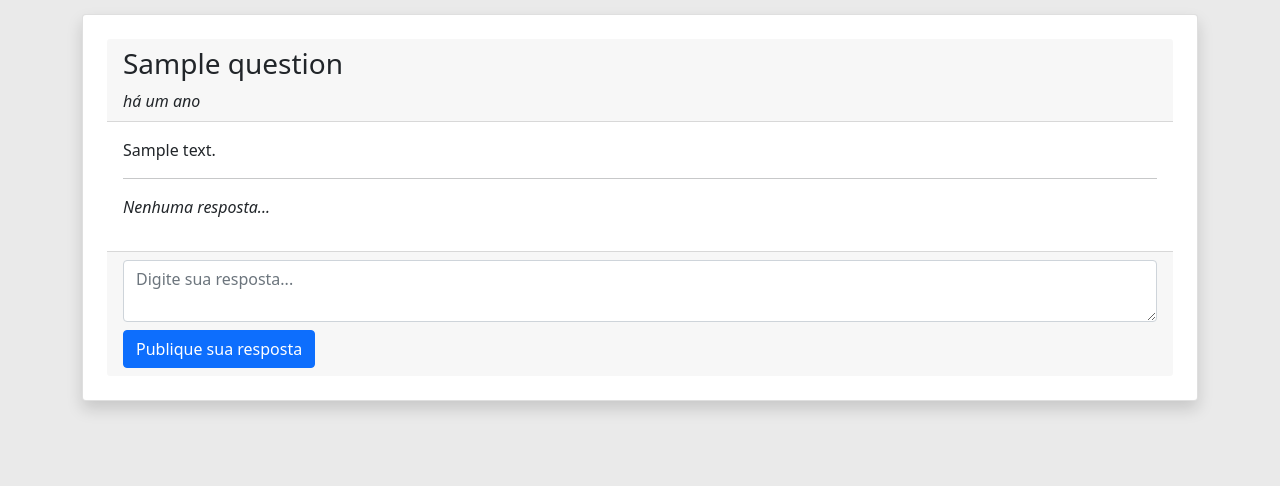
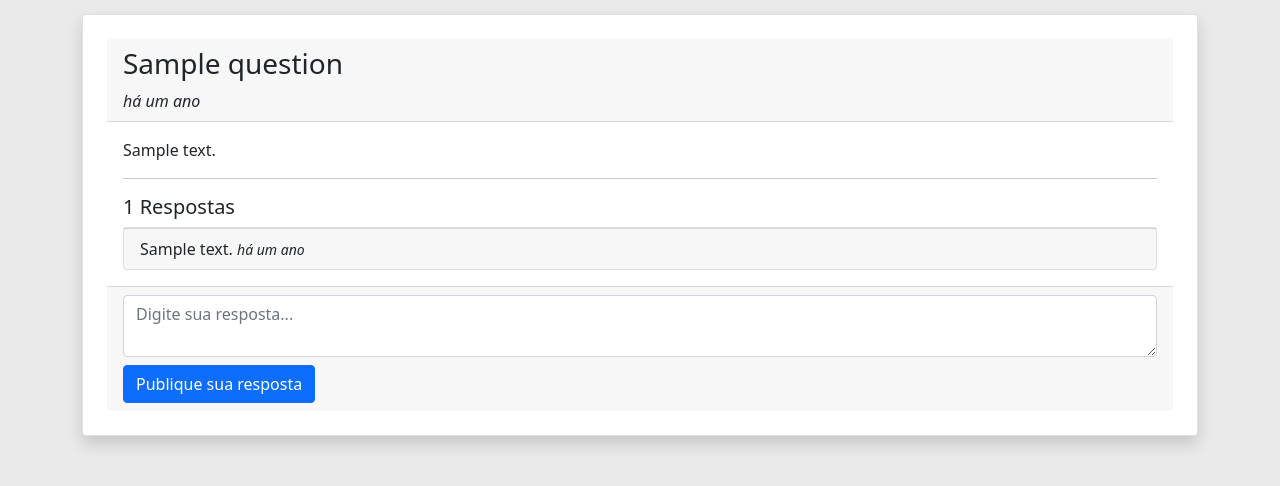
Before and after one commit to BrHCastro/projeto_perguntas, a Node server app: page /viewquestion/1 in a window 1280 px wide. Shown: the part 195-681 px from the top of the page. Run offline with Node 20, Linux system fonts and the light colour scheme; tables that the repository leaves empty hold one stand-in row (values such as "Sample post"); some libraries are stand-ins or nearby versions.

Commit message:
Exibindo respostas

```diff
--- a/app.js
+++ b/app.js
@@ -62,10 +62,15 @@ app.get('/viewquestion/:id', (req, res) => {
     modelQuestion.findOne({
         where: {id:id}
     }).then(question => {
-        if (question != undefined)
-            res.render('question', {title:question.title,momentRt,question:question});
-        else
+        if (question != undefined) {
+            modelAnswer.findAll({
+                where:{questId: question.id}
+            }).then(answers => {
+                res.render('question', {title:question.title,momentRt,question:question, answers:answers});
+            })
+        } else {
             res.redirect('/');
+        }
 
     }).catch((err) => {
         console.log(`Erro ao localizar a Pergunta solicitada: ${err}`);
--- a/views/askquestion.ejs
+++ b/views/askquestion.ejs
@@ -12,7 +12,7 @@
                 <input class="form-control" type="text" name="title" placeholder="Título" />
                 <br />
                 <label for="desc">Descrição:</label>
-                <textarea class="form-control" name="desc" placeholder="Descreva sua pergunta aqui."></textarea>
+                <textarea class="form-control" name="desc" id="editor" placeholder="Descreva sua pergunta aqui."></textarea>
                 <br />
                 <button type="submit" class="btn btn-primary">Enviar!</button>
             </form>
--- a/views/question.ejs
+++ b/views/question.ejs
@@ -14,7 +14,19 @@
         <div class="card-body">
             <p><%= question.description %></p>
             <hr>
-            <p><i>Nenhuma resposta...</i></p>
+            <% if(answers.length > 0){ %>
+                <h5><%= answers.length %> Respostas</h5>
+                <% answers.forEach(answer => { %>
+                    <div class="card mt-2">
+                        <div class="card-footer">
+                            <%- answer.body %>
+                            <small><i><%= momentRt(answer.updatedAt) %></i></small>
+                        </div>
+                    </div>
+                    <% }) %>
+            <% }else{ %>
+                <p><i>Nenhuma resposta.</i></p>
+            <% } %>
         </div>
         <div class="card-footer">
             <form action="/saveanswers" method="post">
```
